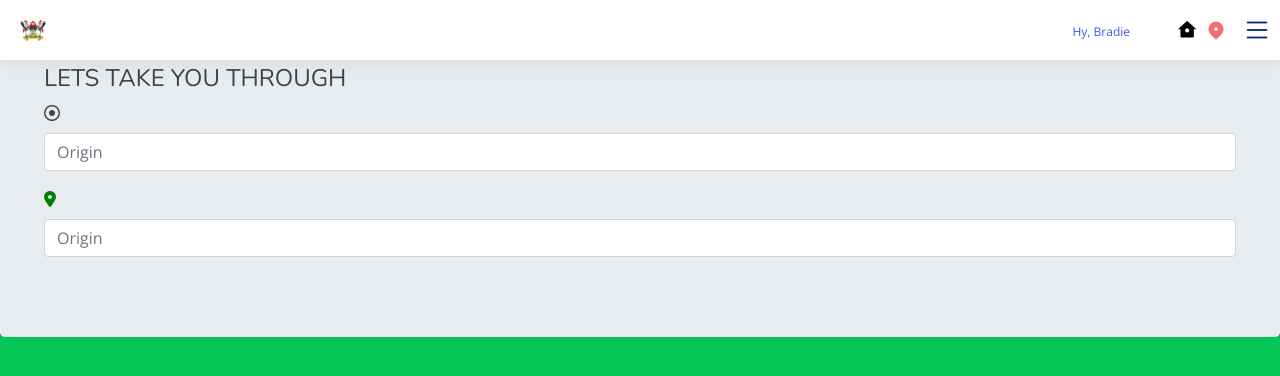
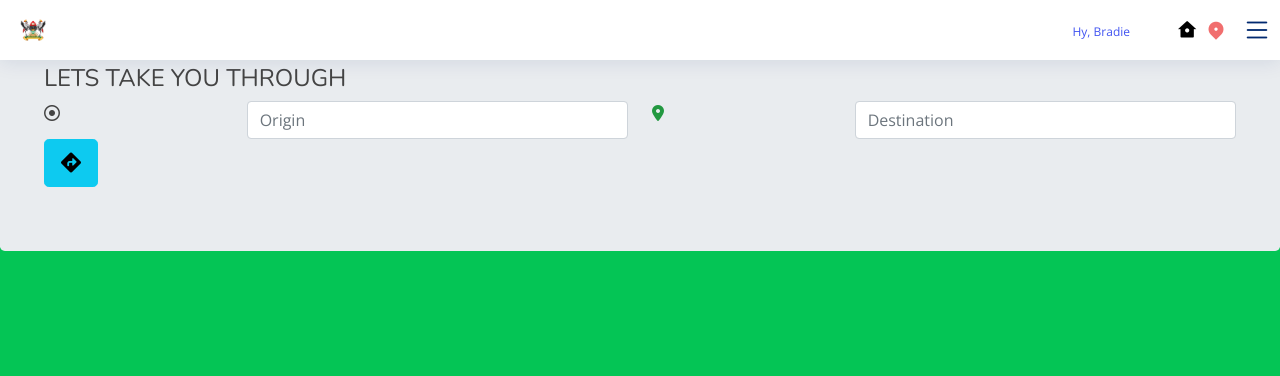
Before and after one commit to linda123ayebale/assistant, a Django app: page /ar in a window 1280 px wide. Shown: the top 376 px of the page. Run offline with Django 3.2, Linux system fonts and the light colour scheme; a user stored in the database is signed in; some libraries are stand-ins or nearby versions.

Commit message:
after inputs

```diff
--- a/ar/templates/ar/index.html
+++ b/ar/templates/ar/index.html
@@ -17,22 +17,41 @@
   <div class="container-fluid">
     <h4>LETS TAKE YOU THROUGH</h4>
     <form class="form-horizontal">
-             <div class="form-group">
-                 <label for="from" class="col-xs control label"><i class="fa fa-dot-circle-o" aria-hidden="true"></i></label>
-                 <div class="col-xs-4">
+      <div class="row">
+        <div class="col-xs-6 col-sm-2">
+          <label for="from" class="control-label"><i class="fa fa-dot-circle-o" aria-hidden="true"></i></label>
+        </div>
+        <div class="col-xs-6 col-sm-4">
           <input type="text" id="from" placeholder="Origin" class="form-control" name="">
+        </div>
+
+        <div class="col-xs-6 col-sm-2">
+          <label for="to" class="control-label"><i style="color: #229840;" class="fas fa-map-marker-alt" aria-hidden="true"></i></label>
+        </div>
+        <div class="col-xs-6 col-sm-4">
+          <input type="text" id="to" placeholder="Destination" class="form-control" name="">
+        </div>
+      </div>
+    </form>
+
+    <div class="col-xs-offset-2 col-xs-10">
+        <button class="btn btn-info btn-lg"><i class="fas fa-directions"></i></button>
+    </div>
+  </div>
+  <!-- ================= -->
+
+  <div class="container-fluid">
+      <div id="googleMap">
+
+      </div>
+      <!-- ============= -->
+
+      <div id="output">
+
+      </div>
   </div>
 </div>
 
-             <div class="form-group">
-                 <label for="from" class="col-xs control label"><i style="color: green;" class="fas fa-map-marker-alt" aria-hidden="true"></i></label>
-                 <div class="col-xs-4">
-                     <input type="text" id="from" placeholder="Origin" class="form-control" name="">
-                 </div>
-             </div>
-         </form>
-     </div>
- </div>
 
 <!-- <section class="section pt-5">
     <div class="container-fluid py-4">
```
Lines whose indentation alone changed are shown as unchanged.
